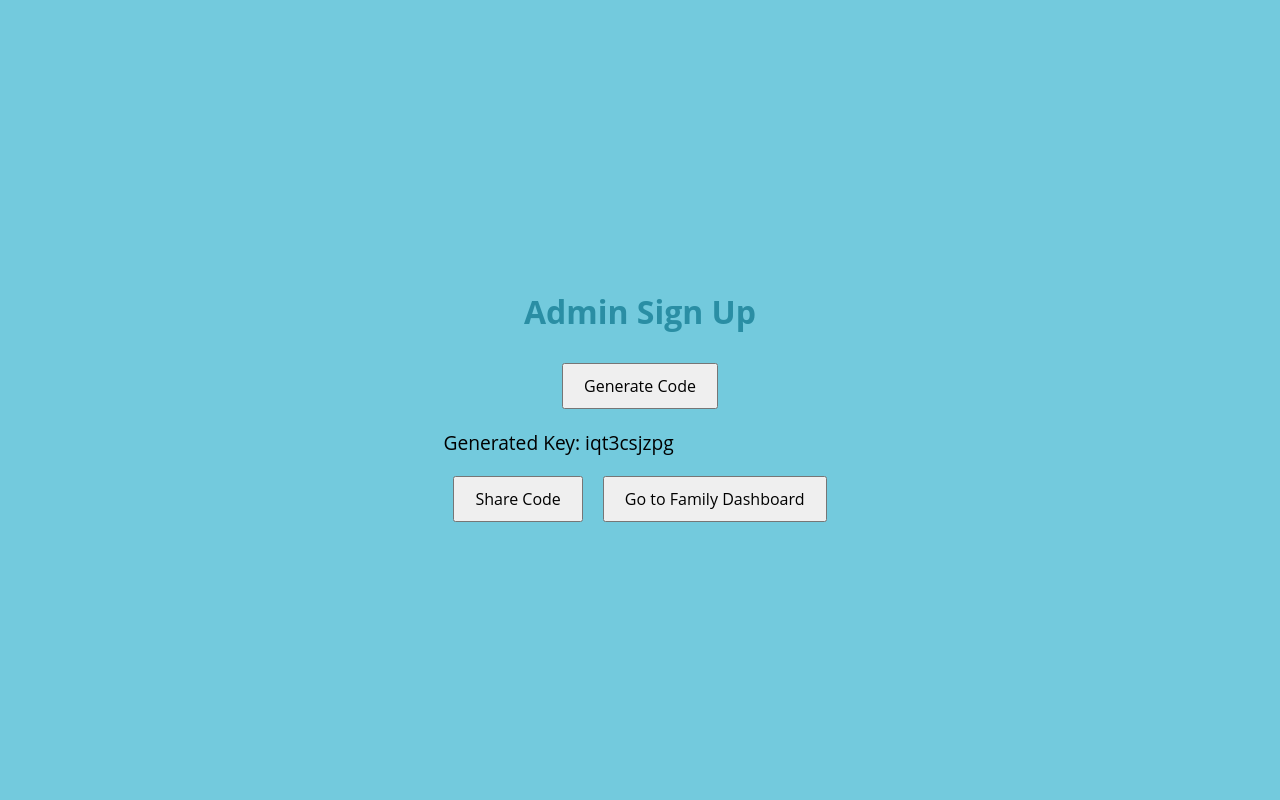
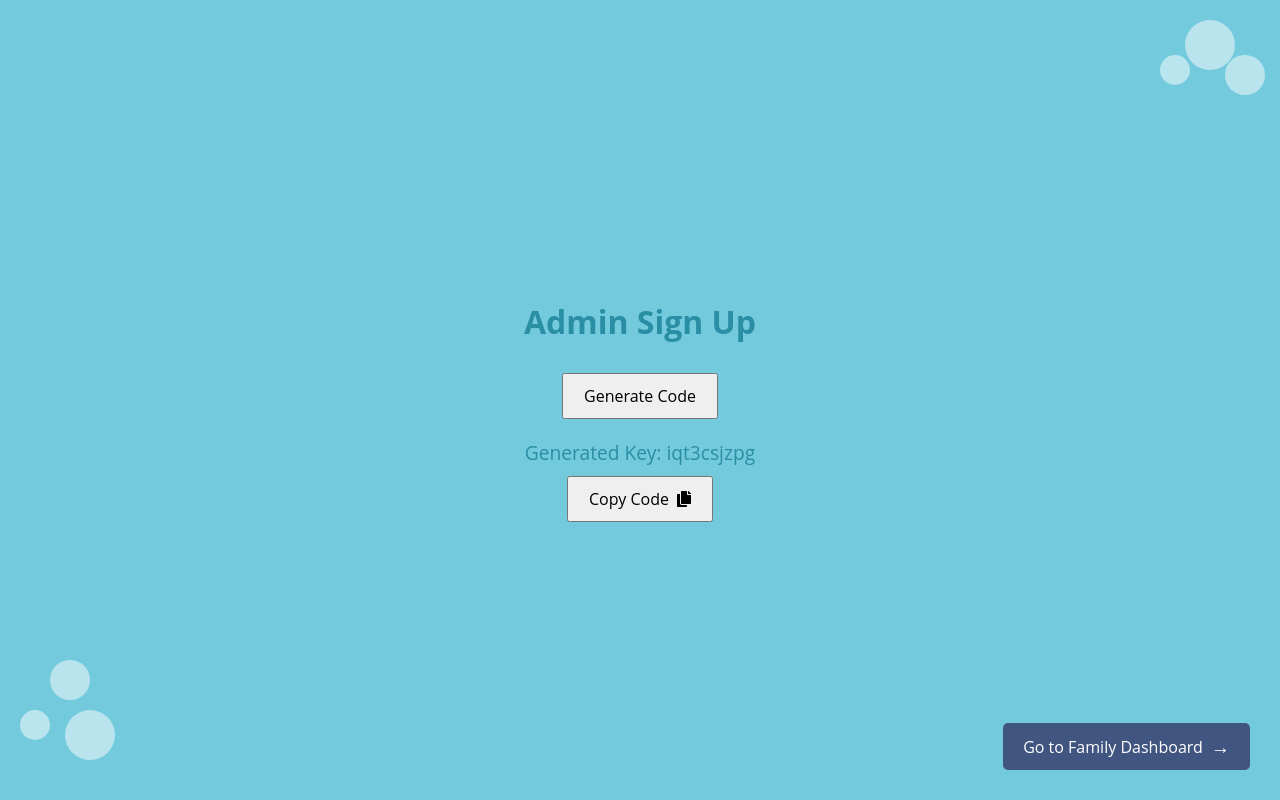
Before and after one commit to Hareem-K/HabitCircle_albertahealthhack, a React (Create React App) app in the folder habitcircle/: page /Admin in a window 1280 px wide. Both pictures are taken after a click on the button "Generate Code". Built offline with nearby package versions, Linux system fonts and the light colour scheme.

Commit message:
styling admin page

```diff
--- a/habitcircle/public/index.html
+++ b/habitcircle/public/index.html
@@ -9,6 +9,14 @@
       name="description"
       content="Web site created using create-react-app"
     />
+
+    <link
+      rel="stylesheet"
+      href="https://use.fontawesome.com/releases/v5.13.1/css/all.css"
+      integrity="sha384-xxzQGERXS00kBmZW/6qxqJPyxW3UR0BPsL4c8ILaIWXva5kFi7TxkIIaMiKtqV1Q"
+      crossorigin="anonymous"
+    />
+
     <link rel="apple-touch-icon" href="%PUBLIC_URL%/logo192.png" />
     <!--
       manifest.json provides metadata used when your web app is installed on a
--- a/habitcircle/src/App.css
+++ b/habitcircle/src/App.css
@@ -1,5 +1,6 @@
 :root {
   --MainTurqoise: #73CADD;
+  --Purple: #534789;
 }
 
 * {
--- a/habitcircle/src/Pages/AdminSignUp.js
+++ b/habitcircle/src/Pages/AdminSignUp.js
@@ -31,17 +31,33 @@ function AdminSignUp() {
 
     return (
         <div className="admin-signup-container bg-special">
-            <h1 className='AdminTitle'>Admin Sign Up</h1>
+            <h1 className="AdminTitle">Admin Sign Up</h1>
             <button onClick={generateKey}>Generate Code</button>
             {generatedKey && (
                 <div>
-                    <p>Generated Key: {generatedKey}</p>
-                    <button onClick={handleShareCode}>Share Code</button>
-                    {showDashboardButton && (
-                        <button onClick={goToDashboard}>Go to Family Dashboard</button>
-                    )}
+                    <p className="GeneratedKey">Generated Key: {generatedKey}</p>
+                    <button className="copy-code-button" onClick={handleShareCode}>
+                        Copy Code <i className="fa fa-copy"></i>
+                    </button>
                 </div>
             )}
+            {showDashboardButton && (
+                <button className="go-to-dashboard" onClick={goToDashboard}>
+                    Go to Family Dashboard
+                </button>
+            )}
+            <div className="circle-cluster top-right-cluster">
+                <div className="circle"></div>
+                <div className="circle"></div>
+                <div className="circle"></div>
+            </div>
+            <div className="circle-cluster bottom-left-cluster">
+                <div className="circle"></div>
+                <div className="circle"></div>
+                <div className="circle"></div>
+                <div className="circle"></div>
+                <div className="circle"></div>
+            </div>
         </div>
     );
 }
--- a/habitcircle/src/Pages/Styling/AdminSignUp.css
+++ b/habitcircle/src/Pages/Styling/AdminSignUp.css
@@ -1,3 +1,12 @@
+:root {
+    --MainTurqoise: #73CADD;
+    font-family: 'Open Sans', sans-serif;
+}
+
+body {
+    font-family: var(--font-family);
+}
+
 .admin-signup-container {
     display: flex;
     flex-direction: column;
@@ -5,6 +14,7 @@
     justify-content: center;
     height: 100vh;
     background-color: #f0f0f0; /* Default background color */
+    position: relative; /* Ensure the container is positioned relatively */
 }
 
 .admin-signup-container.bg-special {
@@ -31,3 +41,118 @@
 .AdminTitle {
     color: #2A8EA4;
 }
+
+.GeneratedKey {
+    color: #2A8EA4;
+    text-align: center; /* Horizontally center the text */
+    width: 100%; /* Ensure the element takes up full width */
+}
+
+.copy-code-button {
+    display: flex;
+    align-items: center;
+    justify-content: center !important; /* Horizontally center the button */
+    margin: auto !important; /* Center the button horizontally */
+    text-align: center; /* Horizontally center the text */
+}
+
+.copy-code-button i {
+    margin-left: 8px; /* Space between text and icon */
+}
+
+.go-to-dashboard {
+    position: absolute; /* Position the button absolutely */
+    bottom: 20px; /* Adjust the distance from the bottom */
+    right: 20px; /* Adjust the distance from the right */
+    display: flex;
+    align-items: center;
+    font-size: 18px;
+    margin-top: 15px;
+    padding: 10px 20px;
+    background-color: #405580;
+    color: white;
+    border: none;
+    border-radius: 5px;
+    cursor: pointer;
+    transition: background-color 0.3s ease, transform 0.3s ease;
+}
+
+.go-to-dashboard:hover {
+    background-color: #2f436b;
+    transform: scale(1.05);
+}
+
+.go-to-dashboard::after {
+    content: '→'; /* Add an arrow after the text */
+    margin-left: 8px; /* Space between text and arrow */
+    font-size: 1.2em;
+}
+
+/* Circle clusters */
+.circle-cluster {
+    position: absolute;
+}
+
+.circle {
+    border-radius: 50%;
+    background-color: rgba(255, 255, 255, 0.5);
+    position: absolute;
+}
+
+/* Top right cluster */
+.top-right-cluster {
+    top: 20px;
+    right: 20px;
+    width: 100px;
+    height: 100px;
+}
+
+.top-right-cluster .circle:nth-child(1) {
+    width: 50px;
+    height: 50px;
+    top: 0;
+    left: 25px;
+}
+
+.top-right-cluster .circle:nth-child(2) {
+    width: 30px;
+    height: 30px;
+    top: 35px;
+    left: 0;
+}
+
+.top-right-cluster .circle:nth-child(3) {
+    width: 40px;
+    height: 40px;
+    top: 35px;
+    left: 65px;
+}
+
+/* Bottom left cluster */
+.bottom-left-cluster {
+    bottom: 20px;
+    left: 20px;
+    width: 120px;
+    height: 120px;
+}
+
+.bottom-left-cluster .circle:nth-child(1) {
+    width: 40px;
+    height: 40px;
+    top: 0;
+    left: 30px;
+}
+
+.bottom-left-cluster .circle:nth-child(2) {
+    width: 30px;
+    height: 30px;
+    top: 50px;
+    left: 0;
+}
+
+.bottom-left-cluster .circle:nth-child(3) {
+    width: 50px;
+    height: 50px;
+    top: 50px;
+    left: 45px;
+}
```
